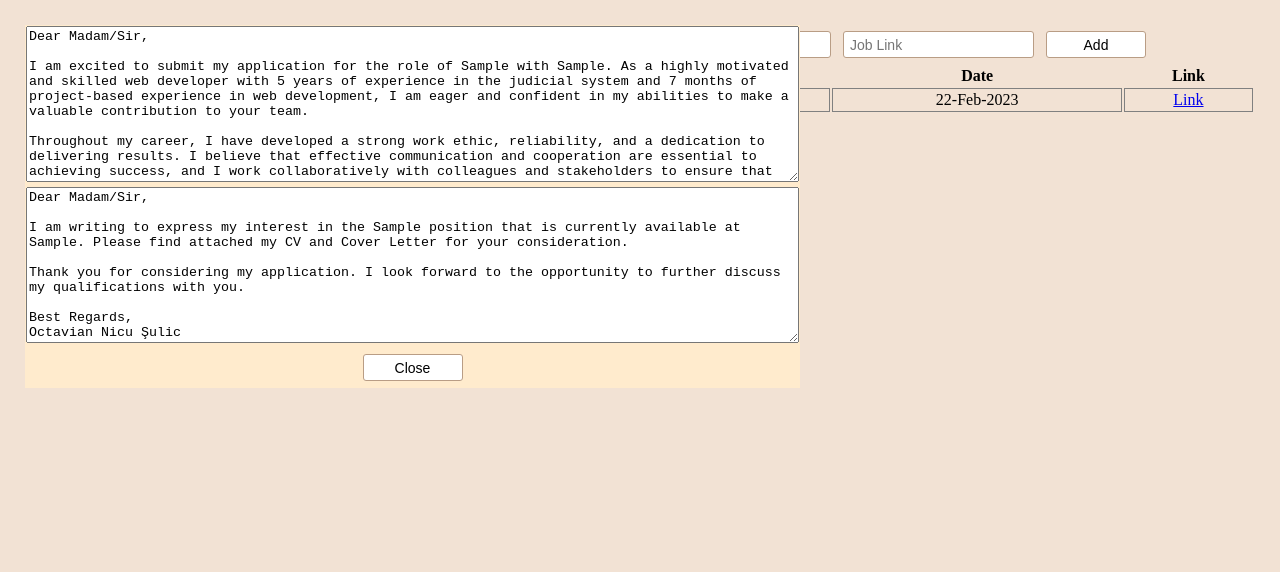
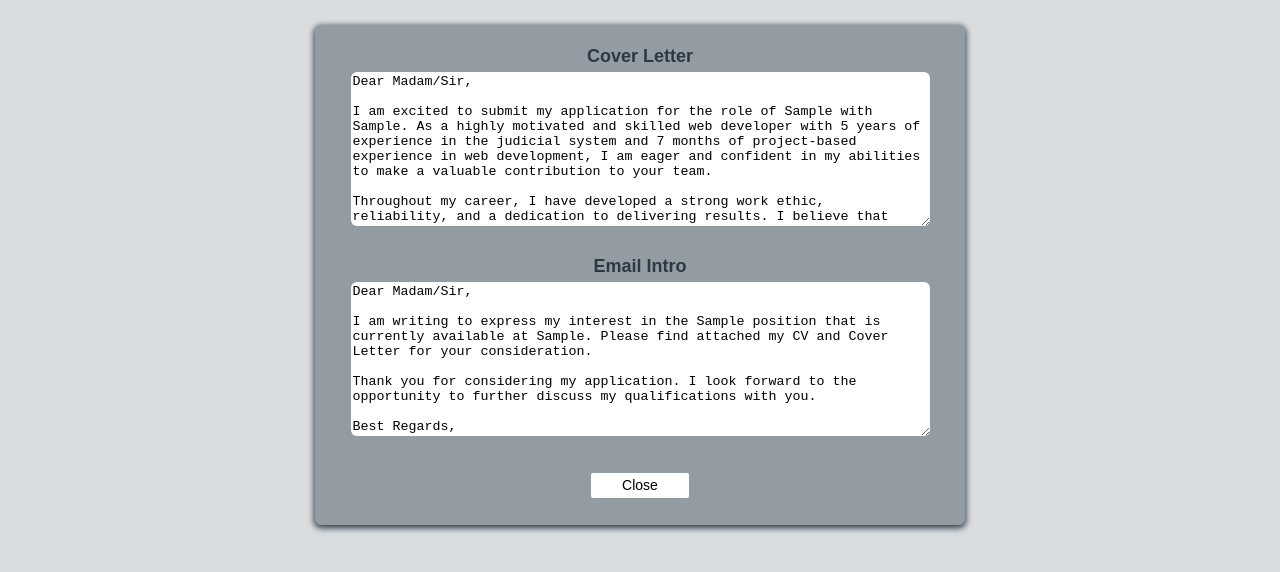
Before and after one commit to octavian-sn/jobifier5000, a React (Create React App) app: page / in a window 1280 px wide. Both pictures are taken after typing "Sample", "Sample", "Sample", "Sample", "https://example.com" into the empty fields and a click on the button "Add". Shown: the top 572 px of the page. Built offline with nearby package versions, Linux system fonts and the light colour scheme.

Commit message:
Update css on form and modal

```diff
--- a/src/components/CoverLetter.js
+++ b/src/components/CoverLetter.js
@@ -1,8 +1,10 @@
 const CoverLetter = ({ title, employer, close }) => {
   return (
     <div className="modal">
+      <label htmlFor="letter">Cover Letter</label>
       <textarea
-        cols="94"
+        name="letter"
+        cols="70"
         rows="10"
         defaultValue={`Dear Madam/Sir,
 
@@ -23,8 +25,11 @@ Octavian Nicu Şulic
 Email: octavain.nicu.sulic@gmail.com
 Tel:0757 966 569`}
       ></textarea>
+
+      <label htmlFor="intro">Email Intro</label>
       <textarea
-        cols="94"
+        name="intro"
+        cols="70"
         rows="10"
         defaultValue={`Dear Madam/Sir,
 
--- a/src/styles/style.css
+++ b/src/styles/style.css
@@ -4,15 +4,21 @@
 
 body {
   margin: 0;
-  background-color: #f2e2d4;
+  background-color: #dadde0;
 }
 
 .app {
   display: flex;
   flex-direction: column;
   justify-content: center;
+  align-items: center;
   padding: 25px;
   position: relative;
+}
+form {
+  margin-bottom: 25px;
+  display: grid;
+  grid-template-columns: repeat(2, 1fr);
 }
 input,
 button {
@@ -20,12 +26,11 @@ button {
   height: 27px;
   margin: 6px;
   border-radius: 3px;
-  border: 1px solid #b99d85;
+  border: 1px solid #939ca3;
   font-size: 14px;
 }
 td {
-  /* min-width: 50px; */
-  border: 1px solid gray;
+  border: 1px solid #939ca3;
   text-align: center;
   padding: 2px 5px 2px 5px;
 }
@@ -34,7 +39,7 @@ td {
   width: 25px;
 }
 .modal {
-  border: solid 1px blanchedalmond;
+  border: solid 1px #939ca3;
   top: 25px;
   position: absolute;
   display: flex;
@@ -42,7 +47,22 @@ td {
   justify-content: center;
   align-items: center;
   gap: 5px;
-  background-color: blanchedalmond;
+  background-color: #939ca3;
+  border-radius: 6px;
+  width: 650px;
+  height: 500px;
+  box-shadow: 0 2px 6px 1px #2c3843;
+}
+label {
+  font-size: large;
+  font-family: Arial, Helvetica, sans-serif;
+  font-weight: bold;
+  color: #2c3843;
+}
+textarea {
+  margin-bottom: 25px;
+  border-radius: 6px;
+  border: none;
 }
 button {
   width: 100px;
```
